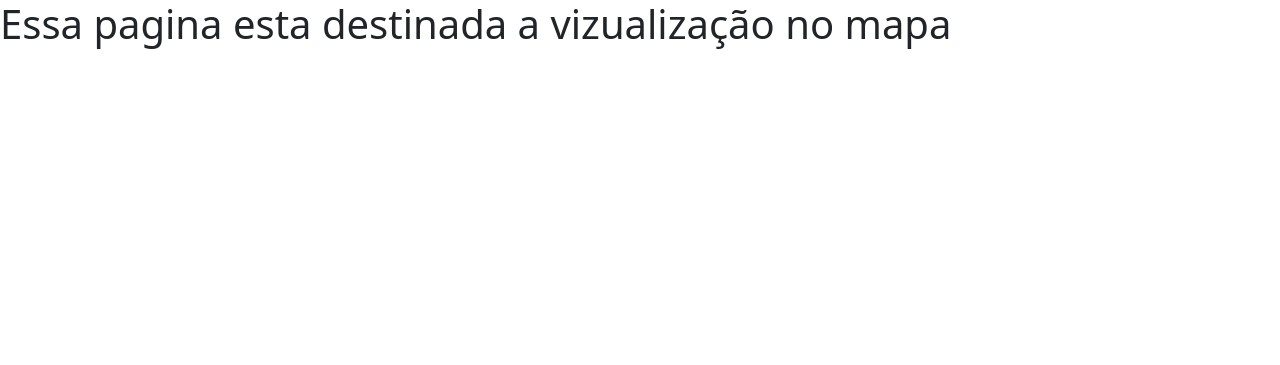
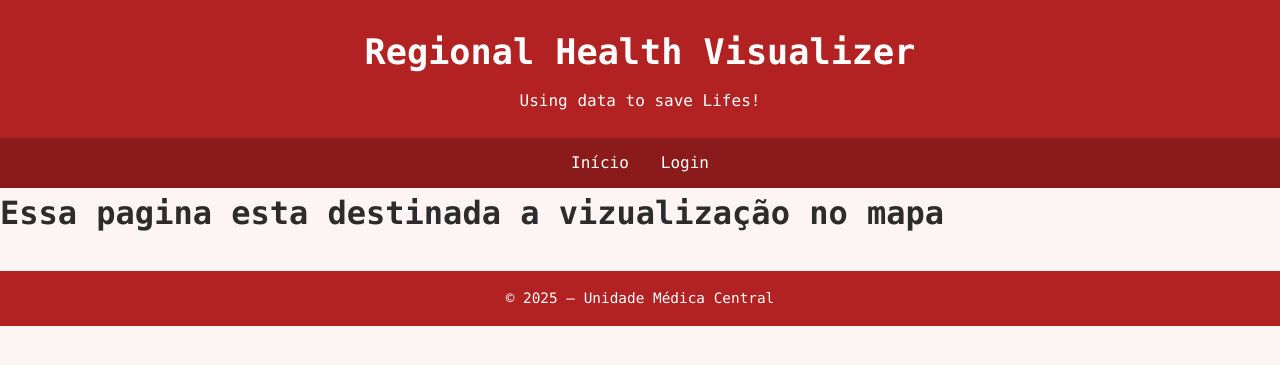
Before and after one commit to tiagosilva110/regional-health-visualizer, a Flask app: page / in a window 1280 px wide. Shown: the top 365 px of the page. Run offline with Flask 3, Linux system fonts and the light colour scheme.

Commit message:
create views

```diff
--- a/app/routes.py
+++ b/app/routes.py
@@ -1,12 +1,15 @@
 from app import app
 from flask import render_template
-
 
 @app.route('/')
 @app.route('/index')
 def index():
     return render_template("index.html")
 
-@app.route('/oi')
-def pagina():
-    return render_template("register_diagnosis.html", texto=["oi", "sla", "3"])
+@app.route("/login")
+def login():
+    return render_template("login_um.html")
+
+@app.route("/register")
+def res():
+    return render_template("register_um.html")
--- a/app/templates/base.html
+++ b/app/templates/base.html
@@ -8,10 +8,110 @@
     {% else %}
     <title>Welcome to RHV</title>
     {% endif %}
-    <link href="https://cdn.jsdelivr.net/npm/bootstrap@5.3.8/dist/css/bootstrap.min.css" rel="stylesheet" integrity="sha384-sRIl4kxILFvY47J16cr9ZwB07vP4J8+LH7qKQnuqkuIAvNWLzeN8tE5YBujZqJLB" crossorigin="anonymous">
-</head>
+    <style>
+    :root {
+      --bg: #fdf4f4;
+      --fg: #2c2c2c;
+      --muted: #6b6b6b;
+      --primary: #b22222;
+      --primary-dark: #8b1a1a;
+      --card-bg: #ffffff;
+    }
+
+    * { box-sizing: border-box; margin: 0; padding: 0; }
+
+    body {
+      font-family: ui-monospace, SFMono-Regular, Menlo, Monaco, Consolas, "Liberation Mono", "Courier New", monospace;
+      background: var(--bg);
+      color: var(--fg);
+      line-height: 1.6;
+    }
+
+    header {
+      background: var(--primary);
+      color: #fff;
+      text-align: center;
+      padding: 1.5rem;
+    }
+
+    header h1 {
+      margin-bottom: 0.5rem;
+      font-size: 2.2rem;
+    }
+
+    nav {
+      background: var(--primary-dark);
+      display: flex;
+      justify-content: center;
+      gap: 2rem;
+      padding: 0.75rem;
+    }
+
+    nav a {
+      color: #fff;
+      text-decoration: none;
+      font-size: 1rem;
+      transition: opacity 0.2s ease;
+    }
+
+    nav a:hover {
+      opacity: 0.8;
+    }
+
+    .wrap {
+      min-height: 100vh;
+      display: grid;
+      place-items: center;
+      padding: 3rem 1rem;
+    }
+
+    .card {
+      width: min(850px, 92vw);
+      background: var(--card-bg);
+      border-radius: 16px;
+      padding: 2.5rem;
+      text-align: center;
+      box-shadow: 0 20px 40px rgba(178,34,34,0.2);
+      border: 1px solid rgba(178,34,34,0.15);
+    }
+
+    .card h2 {
+      color: var(--primary);
+      margin-bottom: 1rem;
+      font-size: 1.8rem;
+    }
+
+    .card p {
+      margin-bottom: 1rem;
+      max-width: 65ch;
+      margin-left: auto;
+      margin-right: auto;
+    }
+
+    footer {
+      background: var(--primary);
+      color: #fff;
+      text-align: center;
+      padding: 1rem;
+      margin-top: 2rem;
+      font-size: 0.9rem;
+    }
+  </style>
 <body>
+    <header>
+    <h1>Regional Health Visualizer</h1>
+    <p>Using data to save Lifes!</p>
+  </header>
+
+  <nav>
+    <a href="{{ url_for('index') }}">Início</a>
+    <a href="{{ url_for('login') }}">Login</a>
+  </nav>
+
     {% block content %}{% endblock %}
-    <script src="https://cdn.jsdelivr.net/npm/bootstrap@5.3.8/dist/js/bootstrap.bundle.min.js" integrity="sha384-FKyoEForCGlyvwx9Hj09JcYn3nv7wiPVlz7YYwJrWVcXK/BmnVDxM+D2scQbITxI" crossorigin="anonymous"></script>
+
+    <footer>
+    © 2025 — Unidade Médica Central
+    </footer>
 </body>
 </html>
```
